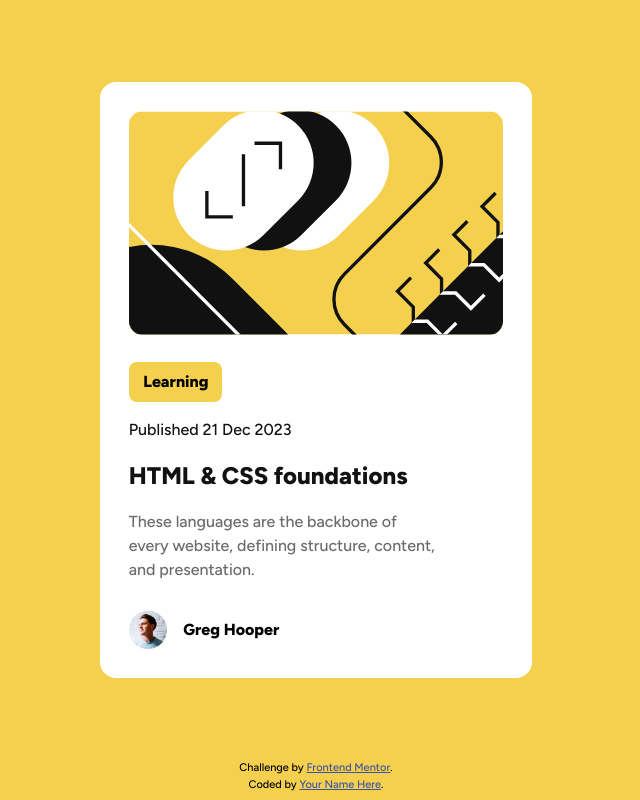
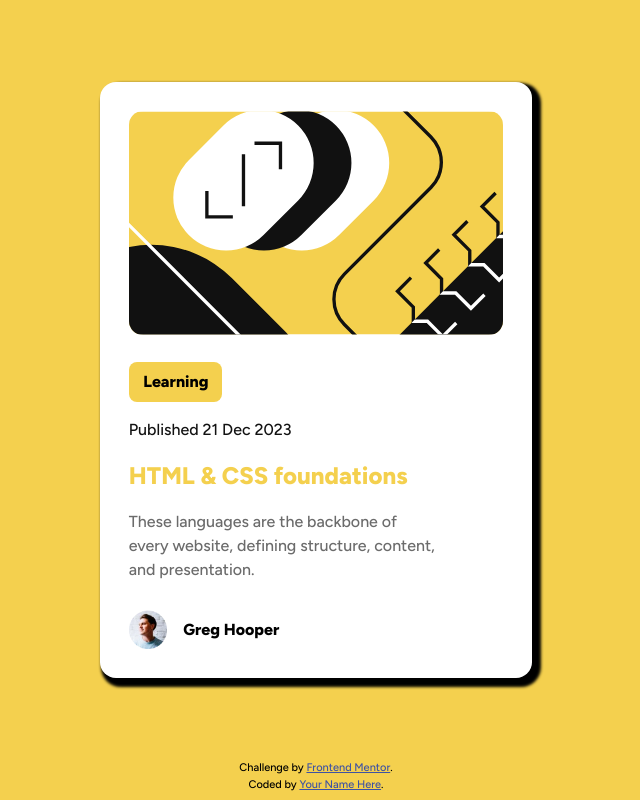
Before and after one commit to anton-mirazchiyski/Blog-Preview-Card, a plain HTML site: page index.html in a window 1280 px wide. In both pictures the pointer is over the element "HTML & CSS foundations". Shown: the whole page, without its empty margins (324-964 px from the left). Drawn offline with Linux system fonts and the light colour scheme.

Commit message:
Add hover effect and box shadow

```diff
--- a/styles/styles.css
+++ b/styles/styles.css
@@ -22,6 +22,7 @@ main {
     background-color: hsl(0, 0%, 100%);
     padding: 28.8px;    /* 1.8rem */
     border-radius: 16px;
+    box-shadow: 5px 5px 3px 4px #000;
 }
 
 .card-image {
@@ -65,3 +66,8 @@ div.card-author {
     align-self: center;
     font-weight: 800;
 }
+
+h1.card-heading:hover {
+    color: hsl(47, 88%, 63%);
+    cursor: pointer;
+}
```
